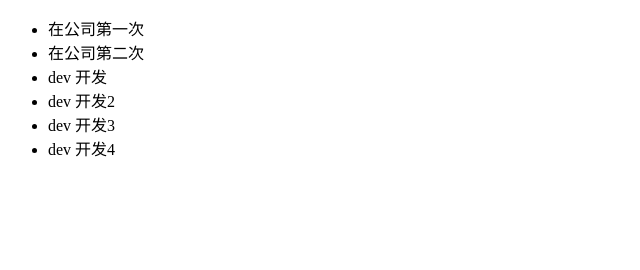
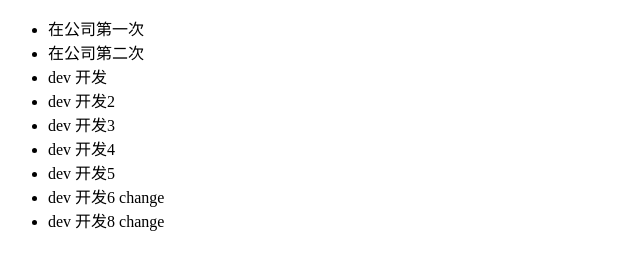
Before and after one commit to Dangdtx/capitalHot, a plain HTML site: page index.html in a window 1280 px wide. Shown: the whole page, without its empty margins (0-640 px from the left). Drawn offline with Linux system fonts and the light colour scheme.

Commit message:
Cd5&合并Cd6 Cd6-pro&add cdev7 Cd8

```diff
--- a/index.html
+++ b/index.html
@@ -16,7 +16,9 @@
         <li>dev 开发2</li>
         <li>dev 开发3</li>
         <li>dev 开发4</li>
-
+        <li>dev 开发5</li>
+        <li>dev 开发6 change</li>
+        <li>dev 开发8 change</li>
     </ul>
 
 </body>
```
Also changed, not shown: cdev7.js (added).
